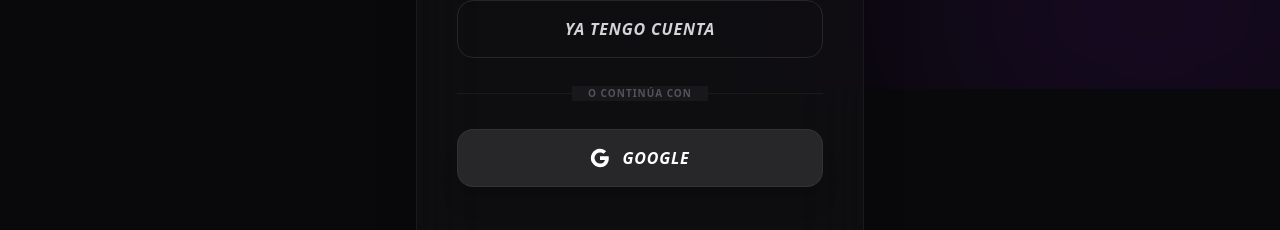
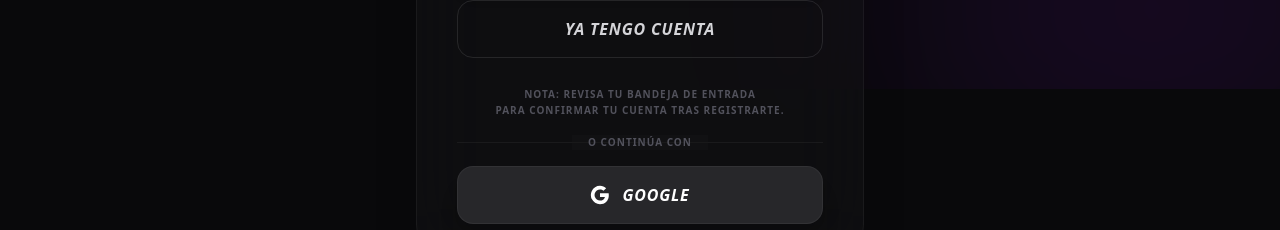
Before and after one commit to devperez08/platform-list-anime, a Next.js app: page /signup in a window 1280 px wide. Shown: the part 711-941 px from the top of the page. Built offline with nearby package versions, Linux system fonts and the light colour scheme; no server answers.

Commit message:
fix(auth): corregir flujo de Google OAuth y sincronización de sesión

```diff
--- a/src/app/api/auth/callback/route.ts
+++ b/src/app/api/auth/callback/route.ts
@@ -1,21 +1,22 @@
 import { NextResponse } from 'next/server'
-// The client you created in Step 2.1
+import { revalidatePath } from 'next/cache'
 import { createClient } from '@/utils/supabase/server'
 
 export async function GET(request: Request) {
   const { searchParams, origin } = new URL(request.url)
   const code = searchParams.get('code')
-  // if "next" is in search params, use it as the redirection URL after successful login
   const next = searchParams.get('next') ?? '/'
 
   if (code) {
     const supabase = await createClient()
     const { error } = await supabase.auth.exchangeCodeForSession(code)
     if (!error) {
-      const forwardedHost = request.headers.get('x-forwarded-host') // Hello, world!
+      // Invalidar el caché del layout para que el Navbar refleje la sesión
+      revalidatePath('/', 'layout')
+
+      const forwardedHost = request.headers.get('x-forwarded-host')
       const isLocalEnv = process.env.NODE_ENV === 'development'
       if (isLocalEnv) {
-        // we can be sure that there is no proxy in between in local developement
         return NextResponse.redirect(`${origin}${next}`)
       } else if (forwardedHost) {
         return NextResponse.redirect(`https://${forwardedHost}${next}`)
@@ -25,6 +26,5 @@ export async function GET(request: Request) {
     }
   }
 
-  // return the user to an error page with instructions
   return NextResponse.redirect(`${origin}/auth/auth-code-error`)
 }
--- a/src/app/login/actions.ts
+++ b/src/app/login/actions.ts
@@ -73,10 +73,17 @@ export async function signup(formData: FormData) {
 
 export async function loginWithGoogle() {
   const supabase = await createClient()
+
+  // Determinar la URL base del sitio de forma robusta
+  const siteUrl =
+    process.env.NEXT_PUBLIC_SITE_URL ||
+    (process.env.VERCEL_URL ? `https://${process.env.VERCEL_URL}` : null) ||
+    'http://localhost:3000'
+
   const { data, error } = await supabase.auth.signInWithOAuth({
     provider: 'google',
     options: {
-      redirectTo: `${process.env.NEXT_PUBLIC_SITE_URL || 'http://localhost:3000'}/api/auth/callback`,
+      redirectTo: `${siteUrl}/api/auth/callback`,
     },
   })
 
--- a/src/app/login/page.tsx
+++ b/src/app/login/page.tsx
@@ -24,6 +24,7 @@ export default function LoginPage() {
           <p className="text-zinc-500 text-sm font-medium">Inicia sesión en tu cuenta de EpiNeko</p>
         </div>
 
+        {/* Form de credenciales */}
         <form className="flex flex-col gap-5">
           <div className="space-y-2">
             <label className="text-[10px] font-black text-zinc-500 uppercase tracking-[0.2em] ml-1" htmlFor="identifier">
@@ -66,18 +67,21 @@ export default function LoginPage() {
               CREAR CUENTA
             </Link>
           </div>
+        </form>
 
+        {/* Separador OAuth */}
         <div className="relative my-4">
           <div className="absolute inset-0 flex items-center">
             <span className="w-full border-t border-white/5"></span>
           </div>
           <div className="relative flex justify-center text-[10px] uppercase font-bold">
-              <span className="bg-zinc-900 px-4 text-zinc-600 tracking-widest">O continúa con</span>
+            <span className="bg-zinc-900/40 px-4 text-zinc-600 tracking-widest">O continúa con</span>
           </div>
         </div>
 
+        {/* Form independiente para Google — sin campos required */}
+        <form action={loginWithGoogle}>
           <button
-            formAction={loginWithGoogle}
             type="submit"
             className="w-full py-4 bg-zinc-800 hover:bg-zinc-700 text-white font-black italic rounded-2xl border border-white/5 hover:scale-[1.02] active:scale-[0.98] transition-all uppercase tracking-wider flex items-center justify-center gap-3 shadow-xl"
           >
@@ -101,13 +105,6 @@ export default function LoginPage() {
             </svg>
             Google
           </button>
-
-          <div className="text-center mt-6">
-            <p className="text-[10px] text-zinc-600 font-bold uppercase tracking-widest leading-relaxed">
-              Nota: Al registrarte, revisa tu bandeja de entrada <br /> para
-              confirmar tu cuenta.
-            </p>
-          </div>
         </form>
       </div>
     </div>
--- a/src/app/signup/page.tsx
+++ b/src/app/signup/page.tsx
@@ -129,17 +129,27 @@ export default function SignupPage() {
             </Link>
           </div>
 
-          <div className="relative my-2">
-            <div className="absolute inset-0 flex items-center">
-              <span className="w-full border-t border-white/5"></span>
-            </div>
-            <div className="relative flex justify-center text-[10px] uppercase font-bold">
-              <span className="bg-zinc-900 px-4 text-zinc-600 tracking-widest">O continúa con</span>
-            </div>
+          <div className="text-center mt-2">
+            <p className="text-[10px] text-zinc-600 font-bold uppercase tracking-widest leading-relaxed">
+              Nota: Revisa tu bandeja de entrada <br /> para confirmar tu cuenta tras registrarte.
+            </p>
           </div>
+        </form>
 
+        {/* Separador OAuth */}
+        <div className="relative my-4">
+          <div className="absolute inset-0 flex items-center">
+            <span className="w-full border-t border-white/5"></span>
+          </div>
+          <div className="relative flex justify-center text-[10px] uppercase font-bold">
+            <span className="bg-zinc-900/40 px-4 text-zinc-600 tracking-widest">O continúa con</span>
+          </div>
+        </div>
+
+        {/* Form independiente para Google — sin campos required */}
+        <form action={loginWithGoogle}>
           <button
-            formAction={loginWithGoogle}
+            type="submit"
             className="w-full py-4 bg-zinc-800 hover:bg-zinc-700 text-white font-black italic rounded-2xl border border-white/5 hover:scale-[1.02] active:scale-[0.98] transition-all uppercase tracking-wider flex items-center justify-center gap-3 shadow-xl"
           >
             <svg className="w-5 h-5" viewBox="0 0 24 24">
@@ -162,12 +172,6 @@ export default function SignupPage() {
             </svg>
             Google
           </button>
-
-          <div className="text-center mt-6">
-            <p className="text-[10px] text-zinc-600 font-bold uppercase tracking-widest leading-relaxed">
-              Nota: Revisa tu bandeja de entrada <br /> para confirmar tu cuenta tras registrarte.
-            </p>
-          </div>
         </form>
       </div>
     </div>
```
Lines whose indentation alone changed are shown as unchanged.
